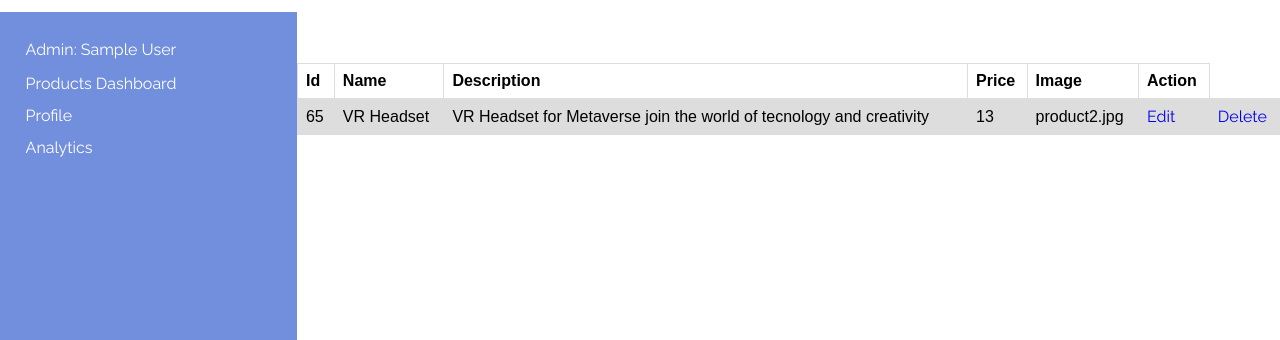
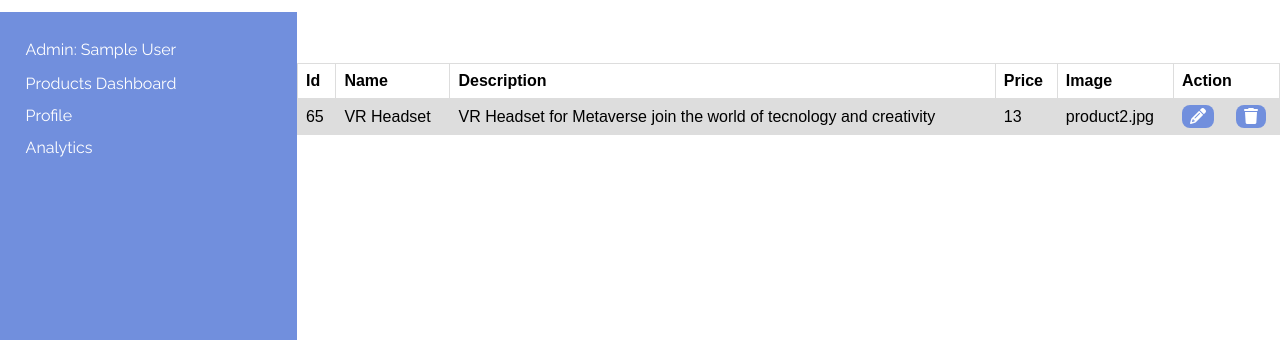
Before and after one commit to ErionG14/Metaverse---VR-Accessories, a PHP site: page /manageProducts.php in a window 1280 px wide. Shown: the part 88-428 px from the top of the page. Run offline with PHP 8.4, Linux system fonts and the light colour scheme; the visitor is signed in with stand-in values (Sample User, id 1); data comes from the database, SQL or seed files in the repository; some libraries are stand-ins or nearby versions.

Commit message:
fixed editanddelete buttons at CRUDs

```diff
--- a/manageProducts.php
+++ b/manageProducts.php
@@ -37,6 +37,7 @@
         <meta charset="UTF-8">
         <meta name="viewport" content="width=device-width, initial-scale=1.0">
         <title>Manage Products</title>
+        <script src="https://kit.fontawesome.com/a23437b52f.js" crossorigin="anonymous"></script>
         <link rel="stylesheet" href="./CSS/login.css">
         <link rel="stylesheet" href="style.css">
         <link rel="stylesheet" href="./CSS/navbar.css">
@@ -67,6 +68,18 @@
 
         tr:nth-child(even) {
             background-color: #dddddd;
+        }
+
+
+        .button {
+            text-decoration: none;
+            text-align: center;
+            background-color: var(--mainColor);
+            ;
+            color: white;
+            padding: 2px 8px 2px 8px;
+            border-radius: 8px;
+
         }
     </style>
 
@@ -112,7 +125,7 @@
                         <th>Description</th>
                         <th>Price</th>
                         <th>Image</th>
-                        <th>Action</th>
+                        <th colspan="2">Action</th>
                     </tr>
                     <?php
 
@@ -131,8 +144,8 @@
                         <td>$product[description] </td>
                         <td>$product[price] </td>
                         <td>$product[image_url] </td>
-                        <td><a href='editproducts.php?id=$product[id]'>Edit</a> </td>
-                        <td><a href='deleteproduct.php?id=$product[id]'>Delete</a></td>
+                        <td><a href='editproducts.php?id=$product[id]' class='button'><i class='fa-solid fa-pencil'></i></a></td>
+                        <td><a href='deleteproduct.php?id=$product[id]' class='button'><i class='fa-solid fa-trash'></i></a></td>
                    </tr>
                    ";
                     }
```
Also changed, not shown: dashboard.php (+27 -13 lines), CSS/dashboard.css (line endings or trailing spaces).
